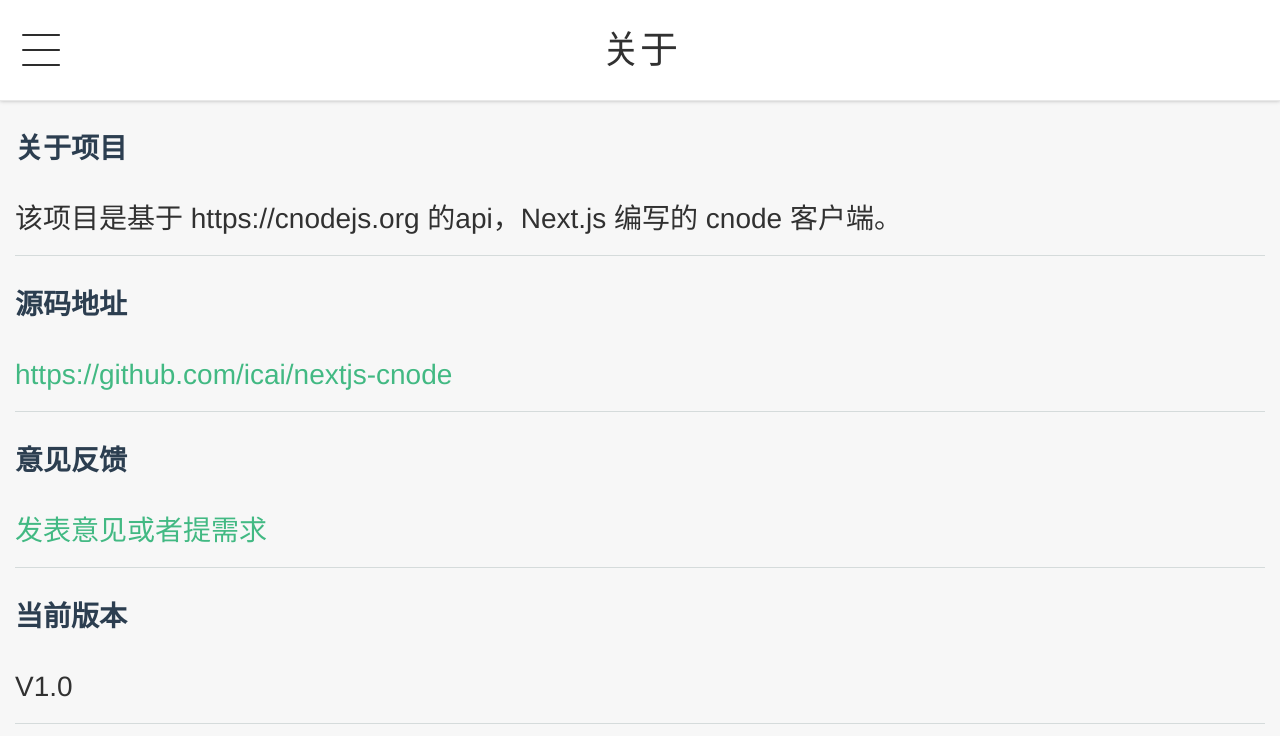
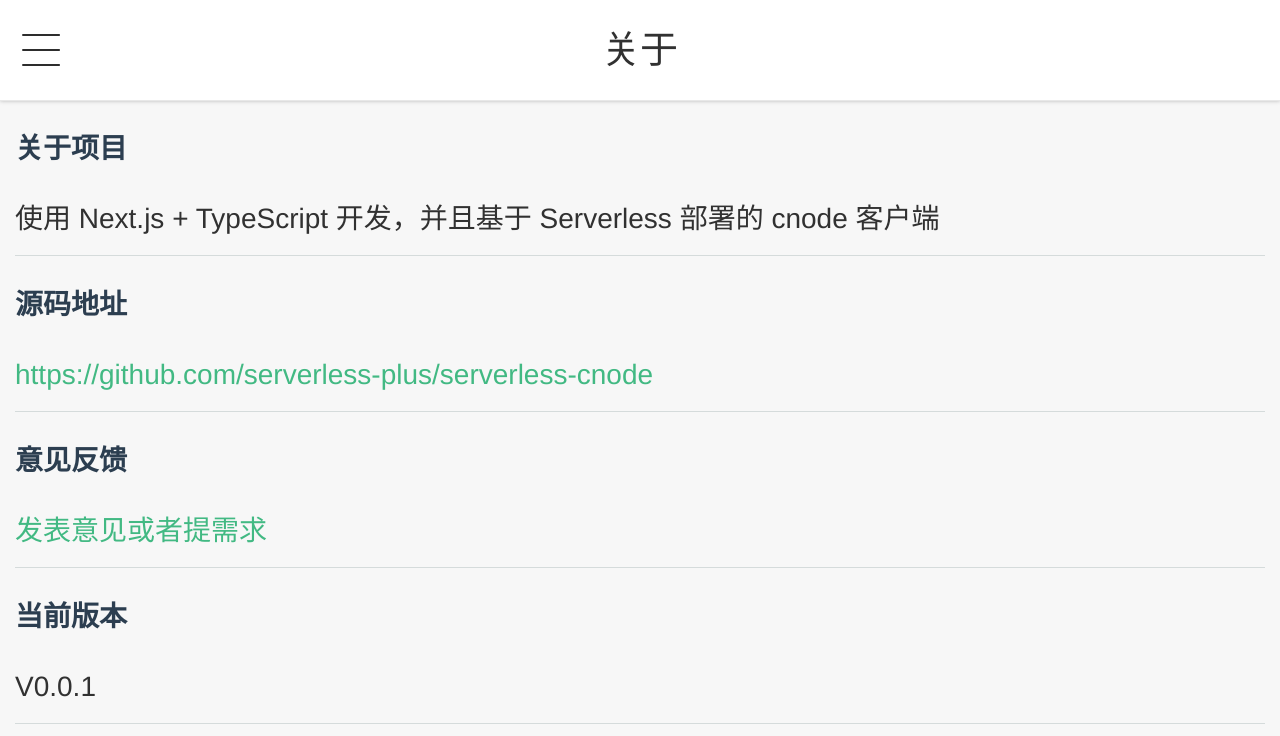
Before and after one commit to serverless-plus/serverless-cnode, a Next.js app: page /about in a window 1280 px wide. Shown: the top 736 px of the page. Built offline with nearby package versions, Linux system fonts and the light colour scheme; a web font is replaced by a local one.

Commit message:
fix: update introduction

```diff
--- a/pages/about/index.tsx
+++ b/pages/about/index.tsx
@@ -12,23 +12,23 @@ class About extends Component {
         <ScrollView className='about-info' style={{ height: '100vh' }}>
           <dt>关于项目</dt>
           <dd>
-            该项目是基于 https://cnodejs.org 的api，Next.js 编写的 cnode
-            客户端。
+            使用 Next.js + TypeScript 开发，并且基于 Serverless 部署的 cnode
+            客户端
           </dd>
           <dt>源码地址</dt>
           <dd>
             <a href='https://github.com/icai/nextjs-cnode'>
-              https://github.com/icai/nextjs-cnode
+              https://github.com/serverless-plus/serverless-cnode
             </a>
           </dd>
           <dt>意见反馈</dt>
           <dd>
-            <a href='https://github.com/icai/nextjs-cnode/issues'>
+            <a href='https://github.com/serverless-plus/serverless-cnode/issues'>
               发表意见或者提需求
             </a>
           </dd>
           <dt>当前版本</dt>
-          <dd>V1.0</dd>
+          <dd>V0.0.1</dd>
         </ScrollView>
       </Layout>
     );
--- a/pages/index/index.tsx
+++ b/pages/index/index.tsx
@@ -44,6 +44,7 @@ class List extends Component<IProps, IState> {
 
   constructor(props) {
     super(props);
+    console.log(props);
     this.state = props.state;
   }
   static getInitialProps({ query: { tab } }) {
```
Also changed, not shown: 1 other file (tests, documents, lock files or other folders).
